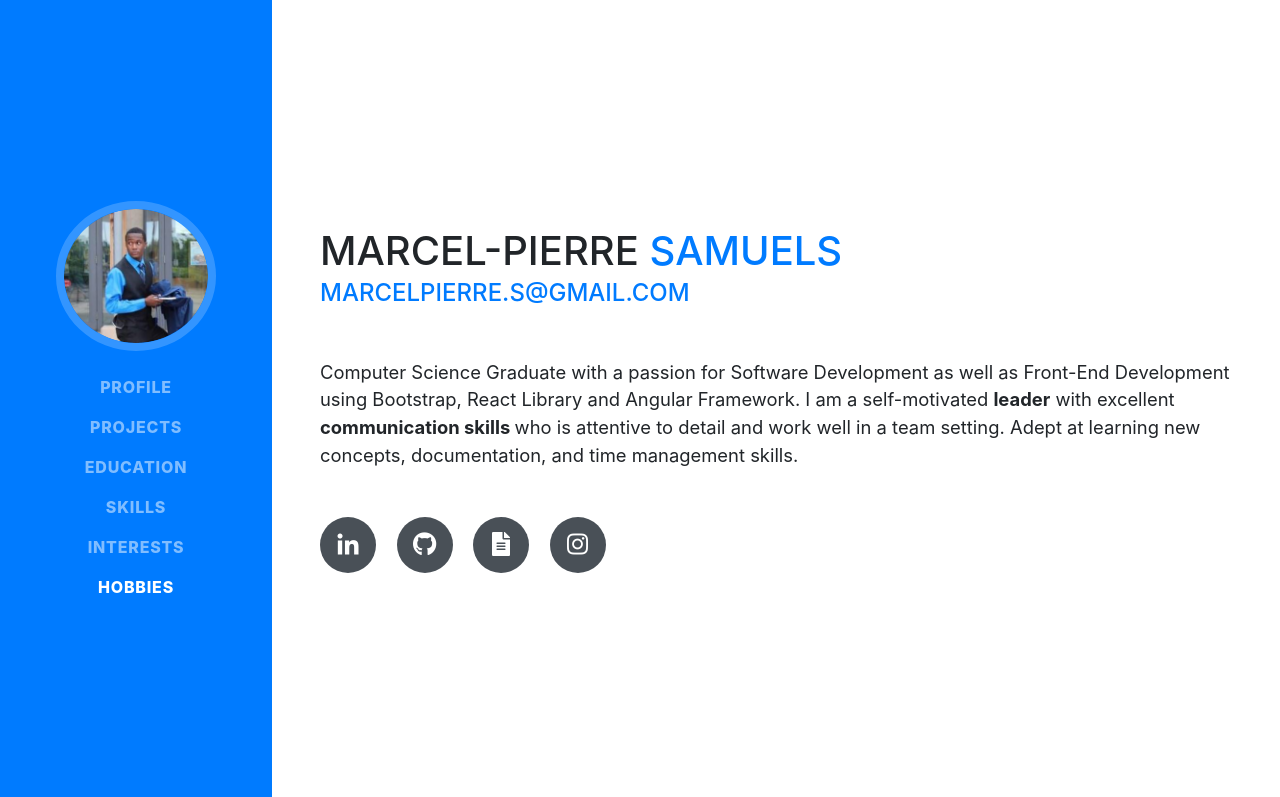
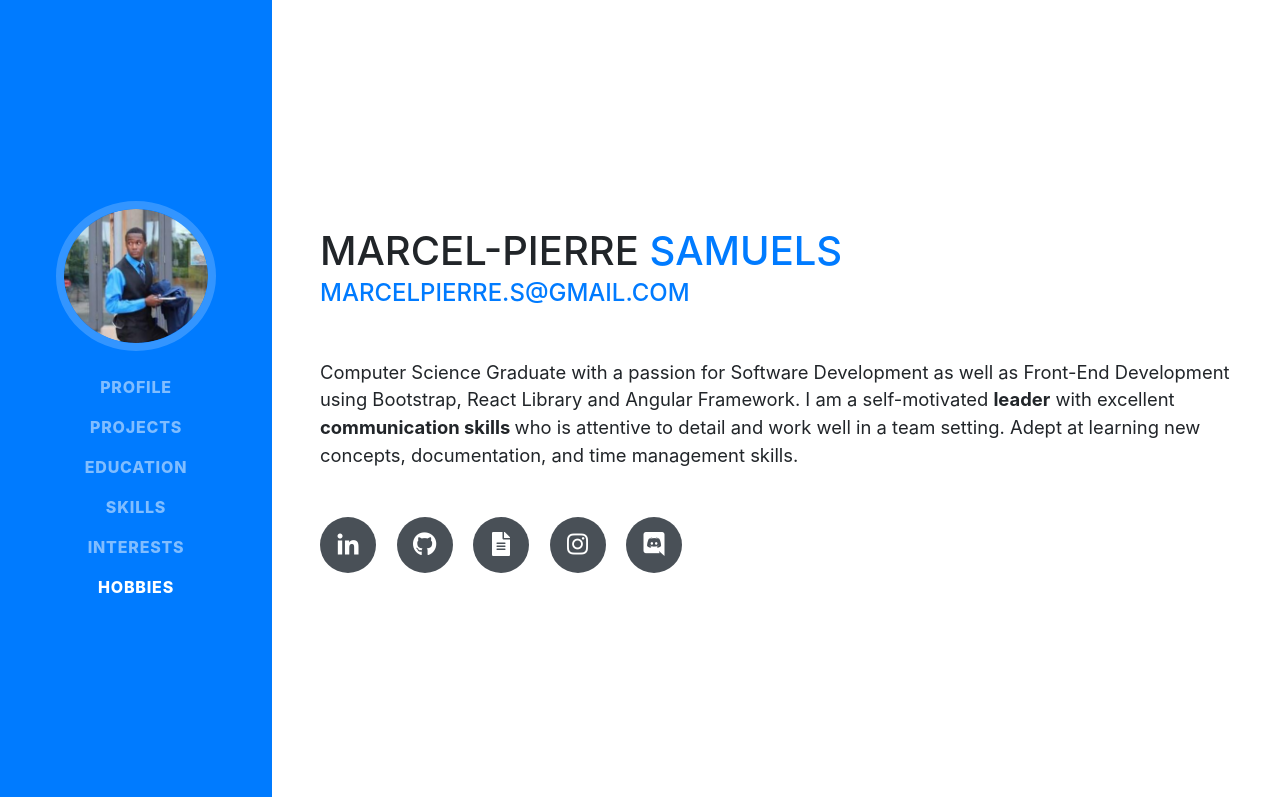
Before and after one commit to marcelpierres/Repertoire-Bootstrap, a website with bundled scripts: page index.html in a window 1280 px wide. Shown: the top 797 px of the page. Built offline with nearby package versions, Linux system fonts and the light colour scheme; a web font is replaced by a local one.

Commit message:
Discord Added

```diff
--- a/index.html
+++ b/index.html
@@ -101,6 +101,11 @@
           <a href="https://www.instagram.com/mpdsamuels/">
             <i class="fab fa-instagram"></i>
           </a>
+          <a href="https://discord.gg/cWhfVTU">
+            <i class="fab fa-discord"></i>
+          </a>
+
+
         </div>
       </div>
     </section>
```
